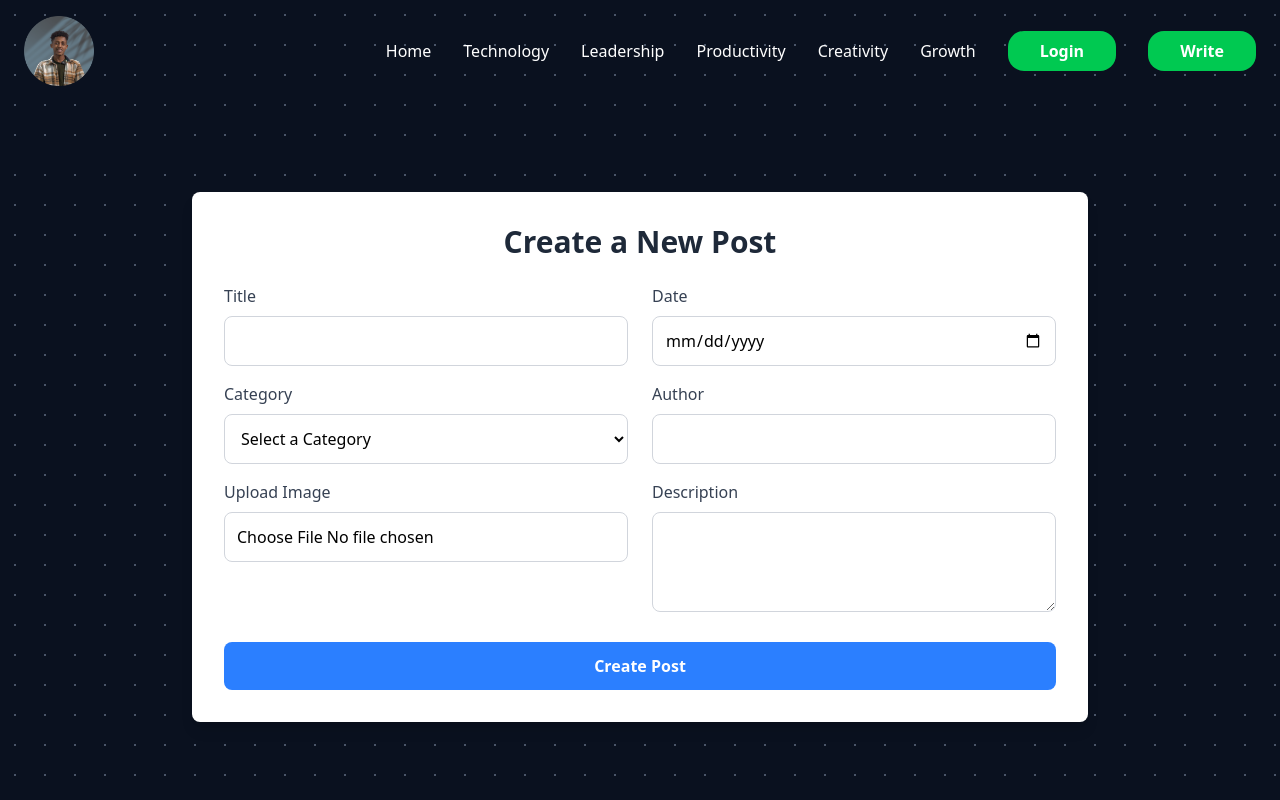
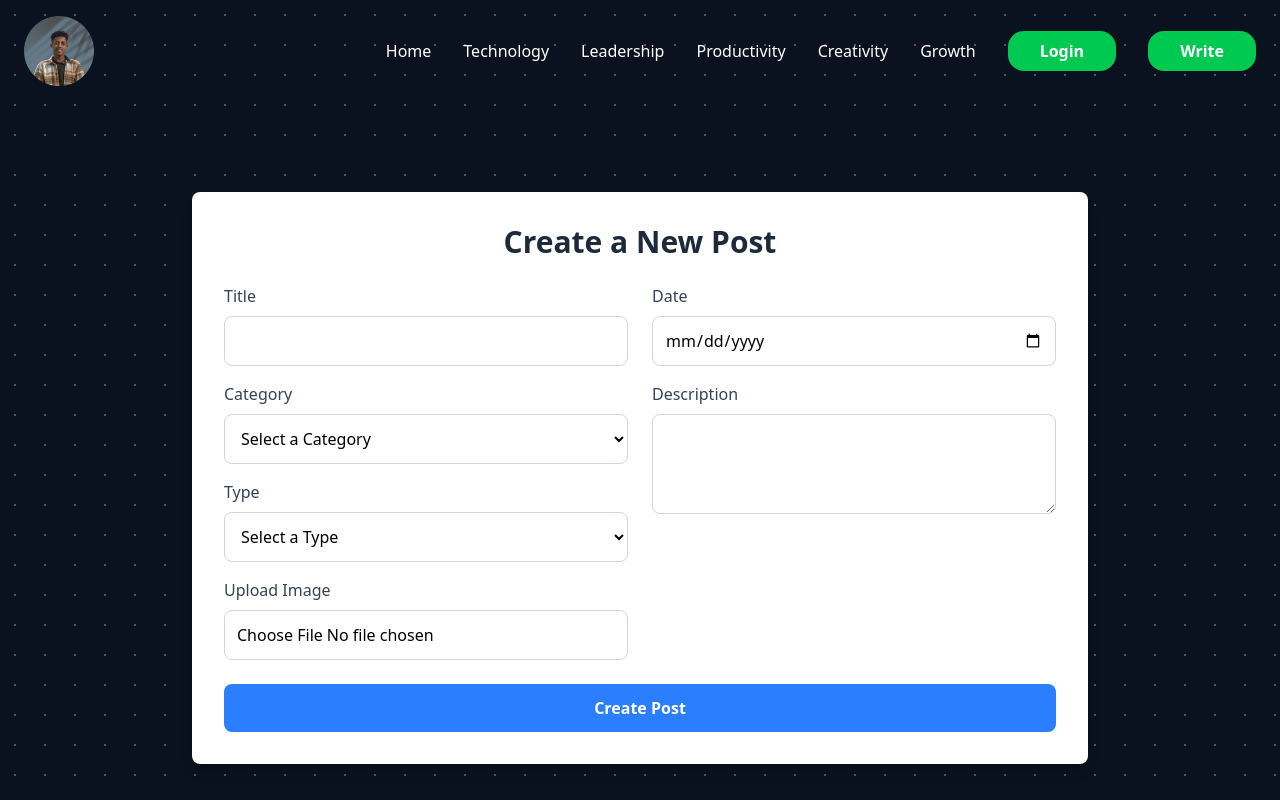
Before and after one commit to haileamlakwalelige/react-and-node-js-blog, a React (Vite) app in the folder front/: page /write in a window 1280 px wide. Shown: the top 800 px of the page. Built offline with nearby package versions, Linux system fonts and the light colour scheme.

Commit message:
add api for post data

```diff
--- a/front/src/pages/Write.jsx
+++ b/front/src/pages/Write.jsx
@@ -1,23 +1,113 @@
 import { useState } from "react";
+import { z } from "zod";
+import api from "../api/api"; // Keep this if you're using the api instance
+import { useNavigate } from "react-router-dom";
+
+// Define validation schema using Zod
+const blogSchema = z.object({
+  title: z.string().min(3, "Title must be at least 3 characters"),
+  category: z.string().nonempty("Category is required"),
+  type: z.string().nonempty("Type is required"),
+  image: z.any().optional(), // Optional, in case there's no image selected
+  date: z.string().nonempty("Date is required"),
+  description: z.string().min(10, "Description must be at least 10 characters"),
+});
 
 const Write = () => {
   const [title, setTitle] = useState("");
   const [category, setCategory] = useState("");
+  const [type, setType] = useState("");
   const [image, setImage] = useState(null);
   const [date, setDate] = useState("");
-  const [author, setAuthor] = useState("");
   const [description, setDescription] = useState("");
+  const [loading, setLoading] = useState(false);
+  const [message, setMessage] = useState("");
 
+  const navigate = useNavigate();
+
+  // Handle image change (when the user selects an image)
   const handleImageChange = (e) => {
     if (e.target.files && e.target.files[0]) {
       setImage(e.target.files[0]);
     }
   };
 
-  const handleSubmit = (e) => {
+  // Validate image before submission
+  const validateImage = (image) => {
+    if (image && image.size > 5 * 1024 * 1024) {
+      // Limit to 5MB
+      setMessage("Image size exceeds 5MB.");
+      return false;
+    }
+    if (image && !image.type.startsWith("image/")) {
+      setMessage("Only image files are allowed.");
+      return false;
+    }
+    return true;
+  };
+
+  const handleSubmit = async (e) => {
     e.preventDefault();
-    const postData = { title, description, category, date, author, image };
-    console.log("Post Created:", postData);
+
+    // Validate form fields using Zod
+    const validationResult = blogSchema.safeParse({
+      title,
+      category,
+      type,
+      image,
+      date,
+      description,
+    });
+
+    if (!validationResult.success) {
+      setMessage(validationResult.error.errors[0].message);
+      return;
+    }
+
+    // Validate image before appending it to FormData
+    if (image && !validateImage(image)) {
+      return; // Stop if the image is invalid
+    }
+
+    // Create the form data
+    const formData = new FormData();
+    formData.append("title", title);
+    formData.append("category", category);
+    formData.append("type", type);
+    formData.append("date", date);
+    formData.append("description", description);
+    if (image) formData.append("image", image); // Only append image if it's selected
+
+    // Log FormData
+    formData.forEach((value, key) => {
+      console.log(key, value); // Logs each key and value in the FormData
+    });
+
+    try {
+      setLoading(true);
+      setMessage("");
+
+      const response = await api.post("/posts", formData, {
+        headers: { "Content-Type": "multipart/form-data" },
+      });
+
+      console.log("response", response);
+      setMessage("Post created successfully!");
+      setLoading(false);
+      navigate('/');
+    } catch (error) {
+      console.error("Error posting data:", error);
+      if (error.response) {
+        console.error("Error details:", error.response);
+        setMessage(
+          error.response.data.error ||
+            "Failed to create post. Please try again."
+        );
+      } else {
+        setMessage("Failed to create post. Please try again.");
+      }
+      setLoading(false);
+    }
   };
 
   return (
@@ -27,11 +117,18 @@ const Write = () => {
           Create a New Post
         </h2>
 
-        <form onSubmit={handleSubmit} className="grid grid-cols-1 md:grid-cols-2 gap-4 md:gap-6">
+        {message && <p className="text-center text-red-500">{message}</p>}
+
+        <form
+          onSubmit={handleSubmit}
+          className="grid grid-cols-1 md:grid-cols-2 gap-4 md:gap-6"
+        >
           {/* Left Column */}
           <div className="space-y-4">
             <div>
-              <label className="block text-gray-700 font-medium mb-2">Title</label>
+              <label className="block text-gray-700 font-medium mb-2">
+                Title
+              </label>
               <input
                 type="text"
                 className="w-full border border-gray-300 p-3 rounded-lg focus:ring-2 focus:ring-blue-400 outline-none"
@@ -42,7 +139,9 @@ const Write = () => {
             </div>
 
             <div>
-              <label className="block text-gray-700 font-medium mb-2">Category</label>
+              <label className="block text-gray-700 font-medium mb-2">
+                Category
+              </label>
               <select
                 className="w-full border border-gray-300 p-3 rounded-lg focus:ring-2 focus:ring-blue-400 outline-none"
                 value={category}
@@ -59,7 +158,25 @@ const Write = () => {
             </div>
 
             <div>
-              <label className="block text-gray-700 font-medium mb-2">Upload Image</label>
+              <label className="block text-gray-700 font-medium my-2">
+                Type
+              </label>
+              <select
+                className="w-full border border-gray-300 p-3 rounded-lg focus:ring-2 focus:ring-blue-400 outline-none"
+                value={type}
+                onChange={(e) => setType(e.target.value)}
+                required
+              >
+                <option value="">Select a Type</option>
+                <option value="blog">Blog</option>
+                <option value="news">News</option>
+              </select>
+            </div>
+
+            <div>
+              <label className="block text-gray-700 font-medium mb-2">
+                Upload Image
+              </label>
               <input
                 type="file"
                 accept="image/*"
@@ -72,7 +189,9 @@ const Write = () => {
           {/* Right Column */}
           <div className="space-y-4">
             <div>
-              <label className="block text-gray-700 font-medium mb-2">Date</label>
+              <label className="block text-gray-700 font-medium mb-2">
+                Date
+              </label>
               <input
                 type="date"
                 className="w-full border border-gray-300 p-3 rounded-lg focus:ring-2 focus:ring-blue-400 outline-none"
@@ -83,18 +202,9 @@ const Write = () => {
             </div>
 
             <div>
-              <label className="block text-gray-700 font-medium mb-2">Author</label>
-              <input
-                type="text"
-                className="w-full border border-gray-300 p-3 rounded-lg focus:ring-2 focus:ring-blue-400 outline-none"
-                value={author}
-                onChange={(e) => setAuthor(e.target.value)}
-                required
-              />
-            </div>
-
-            <div>
-              <label className="block text-gray-700 font-medium mb-2">Description</label>
+              <label className="block text-gray-700 font-medium mb-2">
+                Description
+              </label>
               <textarea
                 className="w-full border border-gray-300 p-3 rounded-lg focus:ring-2 focus:ring-blue-400 outline-none min-h-[100px]"
                 value={description}
@@ -109,8 +219,9 @@ const Write = () => {
             <button
               type="submit"
               className="w-full bg-blue-500 text-white font-semibold py-3 rounded-lg hover:bg-blue-600 transition duration-300"
+              disabled={loading}
             >
-              Create Post
+              {loading ? "Creating..." : "Create Post"}
             </button>
           </div>
         </form>
```
